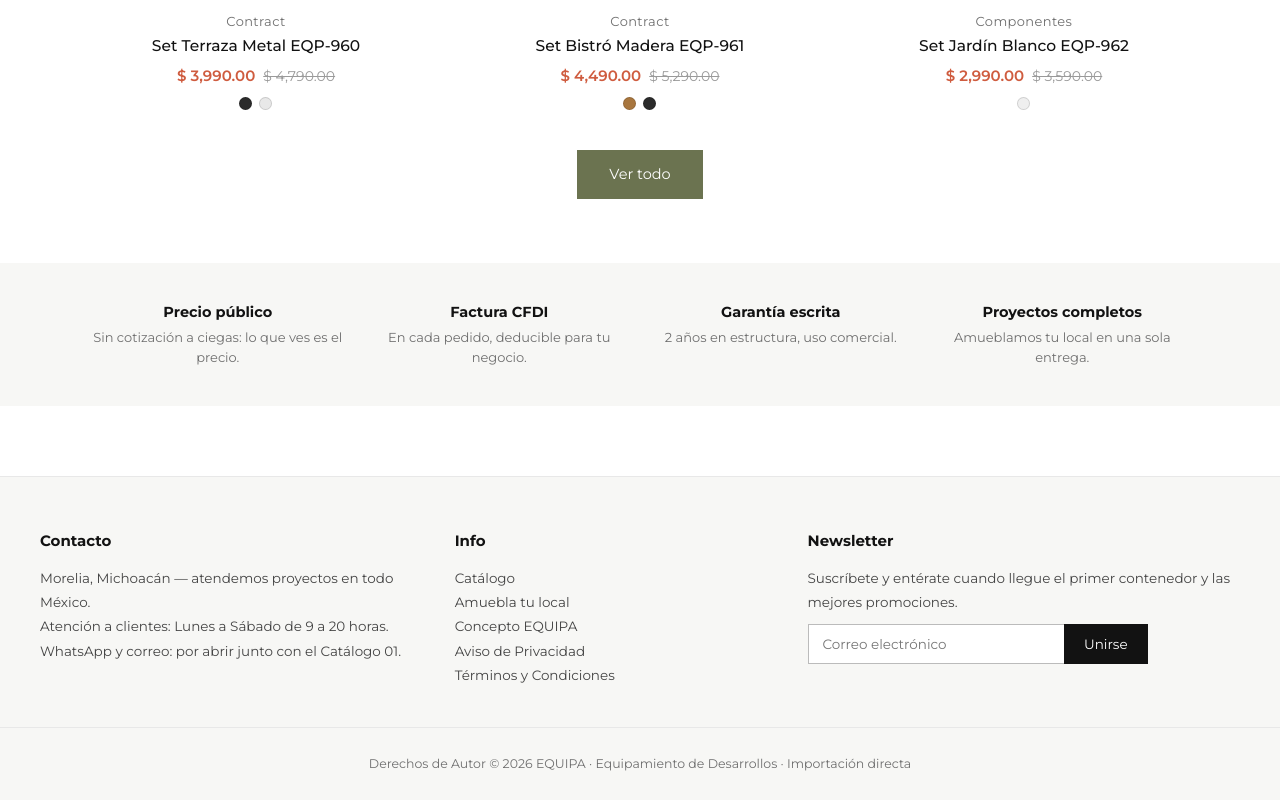
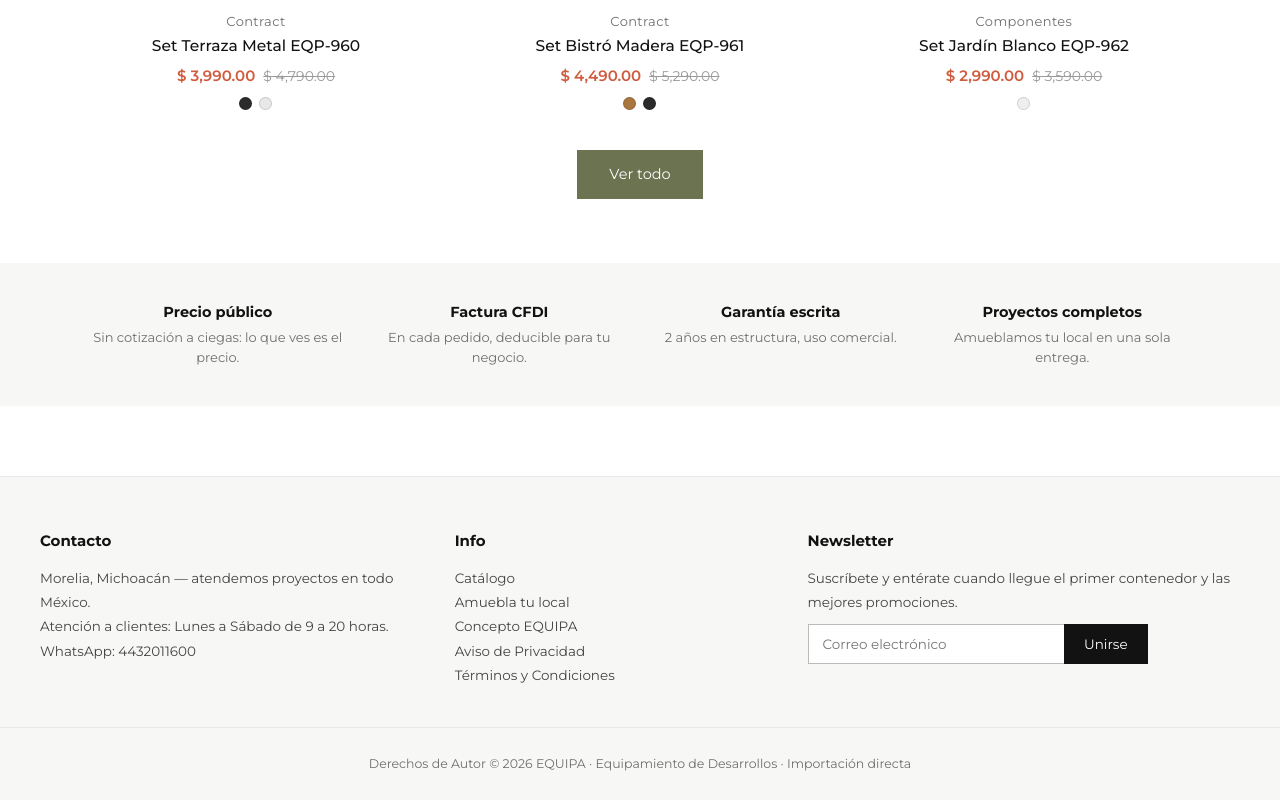
Before and after one commit to studioamr/equipa, a plain HTML site: page index.html in a window 1280 px wide. Shown: the part 8867-9667 px from the top of the page. Drawn offline with Linux system fonts and the light colour scheme.

Commit message:
Conectar WhatsApp real (443 201 1600) al catálogo
Co-Authored-By: Claude Fable 5 <noreply@anthropic.com>

```diff
--- a/index.html
+++ b/index.html
@@ -335,7 +335,7 @@ footer.site{background:#f7f7f5;margin-top:70px;padding:52px 0 0;border-top:1px s
 
 <script>
 // ── CONFIG · llenar cuando estén los canales (formato 521XXXXXXXXXX) ──
-const CONFIG = { whatsapp: "", email: "" };
+const CONFIG = { whatsapp: "5214432011600", email: "" };
 
 // ── CATÁLOGO ──
 const $ = s => document.querySelector(s);
```
